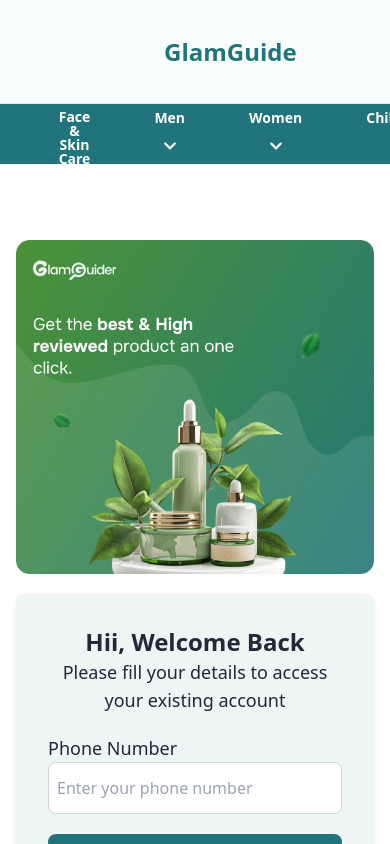
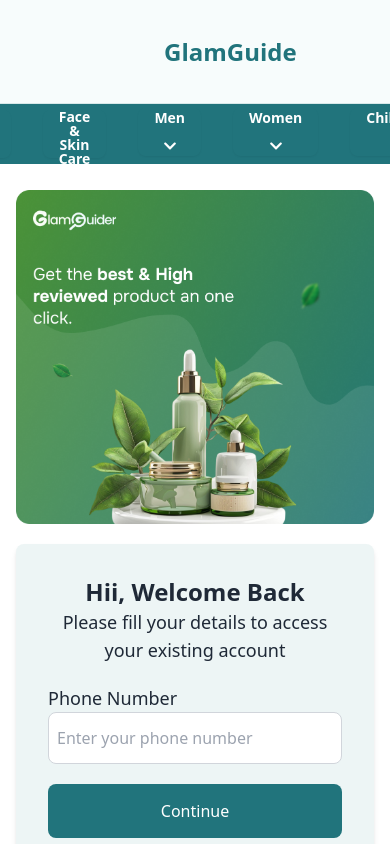
Before and after one commit to mahtobhola431/internShipLandingpage, a React (Create React App) app: page /login in a window 390 px wide. Shown: the top 844 px of the page. Built offline with nearby package versions, Linux system fonts and the light colour scheme.

Commit message:
responsive login component

```diff
--- a/src/pages/Login.js
+++ b/src/pages/Login.js
@@ -14,7 +14,7 @@
   };
 
   return (
-    <div className="flex flex-col md:flex-row w-full max-w-[1640px] mx-auto gap-5 py-10 mt-[200px] justify-center px-4 md:px-8 lg:px-16">
+    <div className="flex flex-col md:flex-row w-full max-w-[1640px] mx-auto gap-5 py-10 mt-[150px] justify-center px-4 md:px-8 lg:px-16">
       <div className="flex-shrink-0">
         <img
           src={login_1}
```
